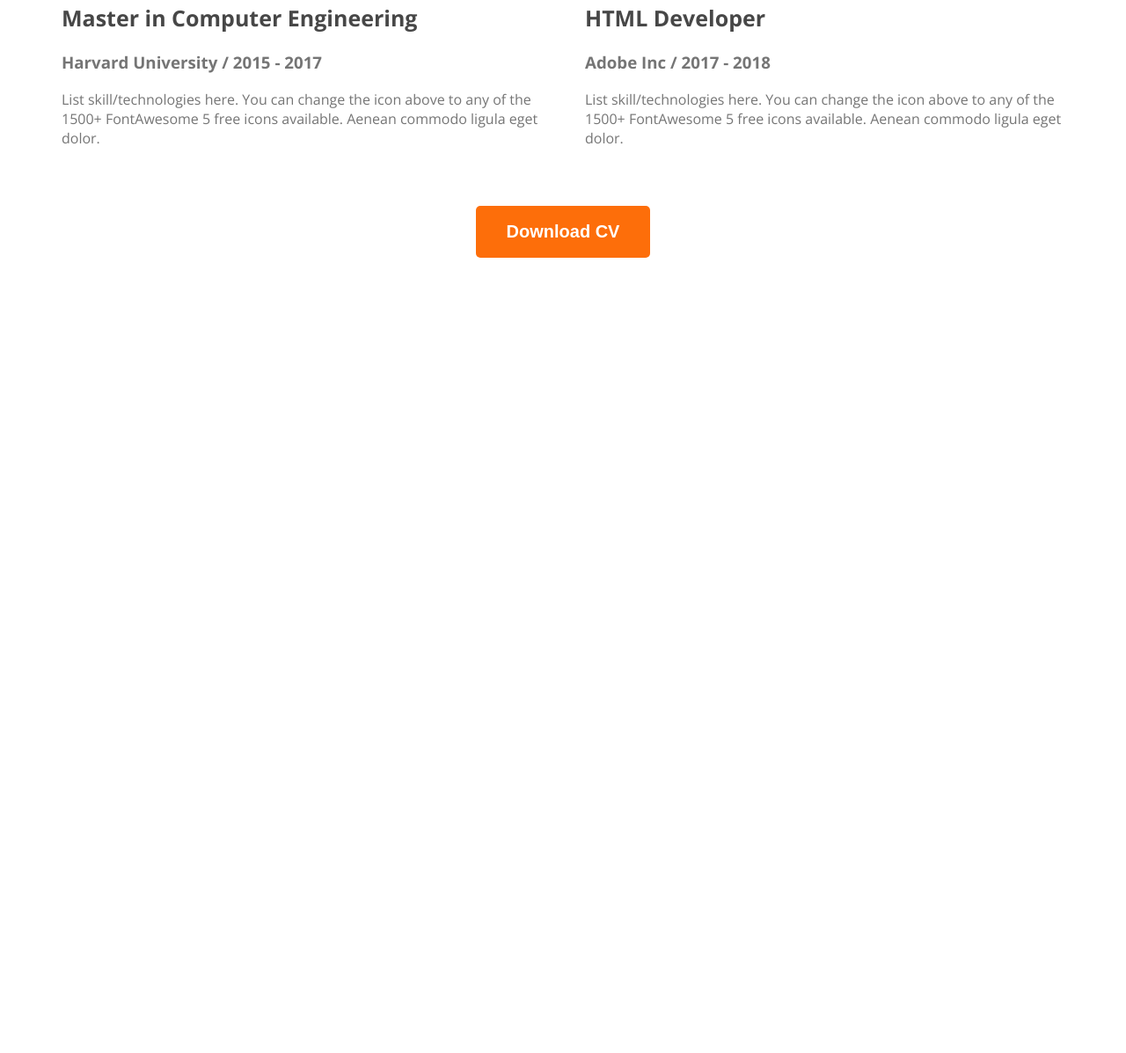
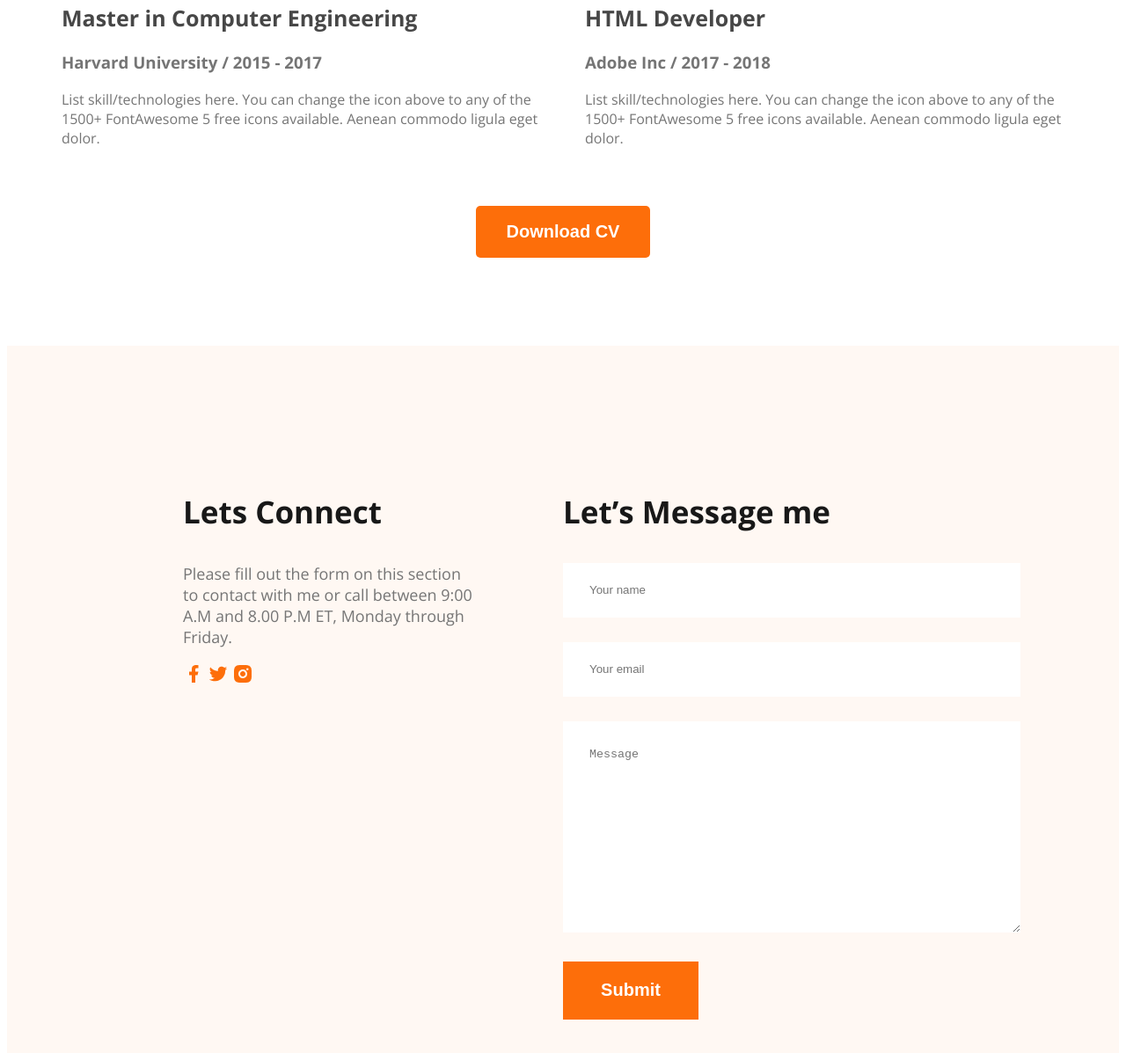
Before and after one commit to izaz10921/webdeveloper-portfolio, a plain HTML site: page index.html in a window 1280 px wide. Shown: the part 2913-4110 px from the top of the page at 88% size. Before the commit the page ends 3214 px from the top, so only its background shows below. Drawn offline with nearby package versions, Linux system fonts and the light colour scheme.

Commit message:
final done

```diff
--- a/index.html
+++ b/index.html
@@ -26,7 +26,8 @@
             <div class="banner-content">
                 <h3 class="banner-greeting">Hi, I am</h3>
                 <h1 class="banner-title">Mary Hardy</h1>
-                <p class="banner-description">Shot what able cold new see hold.Friendly as an betrayed formerly he. Morning because as to society
+                <p class="banner-description">Shot what able cold new see hold.Friendly as an betrayed formerly he.
+                    Morning because as to society
                     behaved moments.</p>
                 <button class="btn-primary">Download CV</button>
                 <button class="btn-primary">Contact</button>
@@ -39,7 +40,10 @@
     <main>
         <section class="about">
             <h3 class="section-title">About Me</h3>
-        <p class="section-description">I, m a designer & developer with a passion for web design. I enjoy developing simple, clean and slick websites that provide real value to the end user. Thousands of clients have procured exceptional resulfs while working with me. Delivering work within time and budget which meets clients requirements in our mata.</p>
+            <p class="section-description">I, m a designer & developer with a passion for web design. I enjoy developing
+                simple, clean and slick websites that provide real value to the end user. Thousands of clients have
+                procured exceptional resulfs while working with me. Delivering work within time and budget which meets
+                clients requirements in our mata.</p>
             <div class="about-info-container">
                 <div class="about-info">
                     <h4 class="info-title">Name:
@@ -66,28 +70,34 @@
         <section>
             <h3 class="section-title">What I do</h3>
             <p id="what-i-do-description" class="section-description">
-            I have more than 10 years experience building software for clients all over the world. Below is a quick overview of my main technical skill sets and technologies i use. Want to find out more about my experience? Check out my online resume and project portfolio.
+                I have more than 10 years experience building software for clients all over the world. Below is a quick
+                overview of my main technical skill sets and technologies i use. Want to find out more about my
+                experience? Check out my online resume and project portfolio.
             </p>
             <div class="skills-container">
                 <div class="skill">
                     <img src="images/icons/js.png" alt="">
                     <h3 class="skill-title">Vanilla JavaScript</h3>
-                <p class="skill-description">List skill/technologies here. You can change the icon above to any of the 1500+ FontAwesome 5 free icons available. Aenean commodo ligula eget dolor.</p>
+                    <p class="skill-description">List skill/technologies here. You can change the icon above to any of
+                        the 1500+ FontAwesome 5 free icons available. Aenean commodo ligula eget dolor.</p>
                 </div>
                 <div class="skill">
                     <img src="images/icons/react.png" alt="">
                     <h3 class="skill-title">React</h3>
-                <p class="skill-description">List skill/technologies here. You can change the icon above to any of the 1500+ FontAwesome 5 free icons available. Aenean commodo ligula eget dolor.</p>
+                    <p class="skill-description">List skill/technologies here. You can change the icon above to any of
+                        the 1500+ FontAwesome 5 free icons available. Aenean commodo ligula eget dolor.</p>
                 </div>
                 <div class="skill">
                     <img src="images/icons/nodejs.png" alt="">
                     <h3 class="skill-title">Node.js</h3>
-                <p class="skill-description">List skill/technologies here. You can change the icon above to any of the 1500+ FontAwesome 5 free icons available. Aenean commodo ligula eget dolor.</p>
+                    <p class="skill-description">List skill/technologies here. You can change the icon above to any of
+                        the 1500+ FontAwesome 5 free icons available. Aenean commodo ligula eget dolor.</p>
                 </div>
                 <div class="skill">
                     <img src="images/icons/mongo.png" alt="">
                     <h3 class="skill-title">MongoDB</h3>
-                <p class="skill-description">List skill/technologies here. You can change the icon above to any of the 1500+ FontAwesome 5 free icons available. Aenean commodo ligula eget dolor.</p>
+                    <p class="skill-description">List skill/technologies here. You can change the icon above to any of
+                        the 1500+ FontAwesome 5 free icons available. Aenean commodo ligula eget dolor.</p>
                 </div>
             </div>
 
@@ -101,21 +111,24 @@
                         <h2 class="resume-item-title">Master in Computer Engineering</h2>
                         <h3 class="resume-item-institute">Harvard University / 2015 - 2017</h3>
                         <p class="resume-item-description">List skill/technologies here. You can change the icon above
-                        to any of the 1500+ FontAwesome 5 free icons available. Aenean commodo ligula eget dolor.</p>
+                            to any of the 1500+ FontAwesome 5 free icons available. Aenean commodo ligula eget dolor.
+                        </p>
                     </div>
                     <hr>
                     <div class="resume-item">
                         <h2 class="resume-item-title">Master in Computer Engineering</h2>
                         <h3 class="resume-item-institute">Harvard University / 2015 - 2017</h3>
                         <p class="resume-item-description">List skill/technologies here. You can change the icon above
-                        to any of the 1500+ FontAwesome 5 free icons available. Aenean commodo ligula eget dolor.</p>
+                            to any of the 1500+ FontAwesome 5 free icons available. Aenean commodo ligula eget dolor.
+                        </p>
                     </div>
                     <hr>
                     <div class="resume-item">
                         <h2 class="resume-item-title">Master in Computer Engineering</h2>
                         <h3 class="resume-item-institute">Harvard University / 2015 - 2017</h3>
                         <p class="resume-item-description">List skill/technologies here. You can change the icon above
-                        to any of the 1500+ FontAwesome 5 free icons available. Aenean commodo ligula eget dolor.</p>
+                            to any of the 1500+ FontAwesome 5 free icons available. Aenean commodo ligula eget dolor.
+                        </p>
                     </div>
 
                 </div>
@@ -125,21 +138,24 @@
                         <h2 class="resume-item-title">Sr. Font End Developer</h2>
                         <h3 class="resume-item-institute">Apple Inc / 2020 - Current</h3>
                         <p class="resume-item-description">List skill/technologies here. You can change the icon above
-                        to any of the 1500+ FontAwesome 5 free icons available. Aenean commodo ligula eget dolor.</p>
+                            to any of the 1500+ FontAwesome 5 free icons available. Aenean commodo ligula eget dolor.
+                        </p>
                     </div>
                     <hr>
                     <div class="resume-item">
                         <h2 class="resume-item-title">Jr. Font End Developer</h2>
                         <h3 class="resume-item-institute">Dribbble Inc / 2018 - 2022</h3>
                         <p class="resume-item-description">List skill/technologies here. You can change the icon above
-                        to any of the 1500+ FontAwesome 5 free icons available. Aenean commodo ligula eget dolor.</p>
+                            to any of the 1500+ FontAwesome 5 free icons available. Aenean commodo ligula eget dolor.
+                        </p>
                     </div>
                     <hr>
                     <div class="resume-item">
                         <h2 class="resume-item-title">HTML Developer</h2>
                         <h3 class="resume-item-institute">Adobe Inc / 2017 - 2018</h3>
                         <p class="resume-item-description">List skill/technologies here. You can change the icon above
-                        to any of the 1500+ FontAwesome 5 free icons available. Aenean commodo ligula eget dolor.</p>
+                            to any of the 1500+ FontAwesome 5 free icons available. Aenean commodo ligula eget dolor.
+                        </p>
                     </div>
                 </div>
             </div>
@@ -152,6 +168,31 @@
 
     </main>
     <footer>
+        <div class="footer-column ">
+            <h3 class="section-title new-sec-title">Lets Connect</h3>
+            <p class="section-description new-sec-title">Please fill out the form on this section to contact with me or call between
+                9:00 A.M and 8.00 P.M ET, Monday through Friday.</p>
+            <div class="social-links">
+                <a href=""><img src="images/icons/facebook.png" alt=""></a>
+                <a href=""><img src="images/icons/twitter.png" alt=""></a>
+                <a href=""><img src="images/icons/insta.png" alt=""></a>
+            </div>
+        </div>
+        <div class="footer-column">
+            <h3 class="section-title new-sec-title">Let’s Message me</h3>
+            <form action="">
+                <input style="margin-bottom: 28px;border: none;width: 460px;height: 2px;padding: 30px;" type="text" placeholder="Your name">
+                <br>
+                <input style="margin-bottom: 28px;border: none;width: 460px;height: 2px;padding: 30px;"  type="email" name="" id="" placeholder="Your email">
+                <br>
+                <textarea style="margin-bottom: 28px;border: none;width: 460px;height: 180px;padding: 30px;"   name="" id="" cols="30" rows="10" placeholder="Message"></textarea>
+                <br>
+                <input style="border: none;width: 150px;height: 64px;text-align: center;background-color: #FD6E0A;color: #FFF;
+                font-size: 20px;
+                font-weight: 700;
+                 type="submit" value="Submit">
+            </form>
+        </div>
 
     </footer>
 
--- a/styles/portfolio.css
+++ b/styles/portfolio.css
@@ -173,3 +173,16 @@ main section {
     text-align: center;
     margin-top: 50px;
 }
+footer{
+    display: flex;
+    gap: 100px;
+    background-color: #FFF8F3;
+    padding: 130px 200px;
+    margin-top: 100px;
+}
+.footer-column{
+    width: 50%;
+}
+.new-sec-title{
+    text-align: left;
+}
```
Lines whose indentation alone changed are shown as unchanged.
